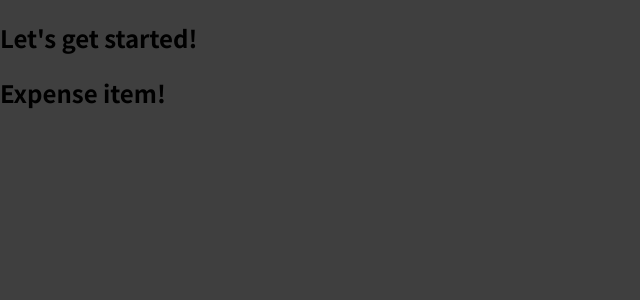
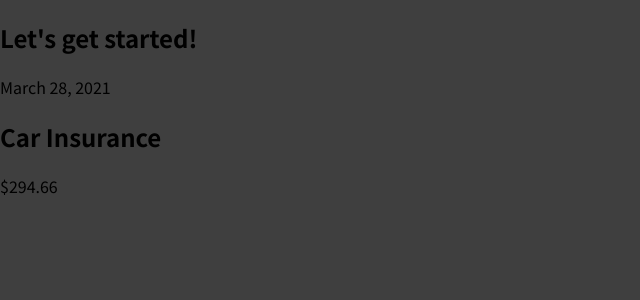
Before and after one commit to HarrisonWelch/ReactTheCompleteGuide2023, a JavaScript app in the folder Section_3_Module_Introduction/01-starting-setup/: page / in a window 1280 px wide. Shown: the top 300 px of the page, without its empty margins (0-640 px from the left). Built offline with nearby package versions, Linux system fonts and the light colour scheme.

Commit message:
Finish Sec 3 Lec 45 'Adding Basic CSS Styling'

```diff
--- a/Section_3_Module_Introduction/01-starting-setup/src/components/ExpenseItem.js
+++ b/Section_3_Module_Introduction/01-starting-setup/src/components/ExpenseItem.js
@@ -1,5 +1,13 @@
 function ExpenseItem() {
-    return <h2>Expense item!</h2>
+  return (
+    <div>
+      <div>March 28, 2021</div>
+      <div>
+        <h2>Car Insurance</h2>
+        <div>$294.66</div>
+      </div>
+    </div>
+  );
 }
 
 export default ExpenseItem;
```
Also changed, not shown: 2 other files (tests, documents, lock files or other folders).
